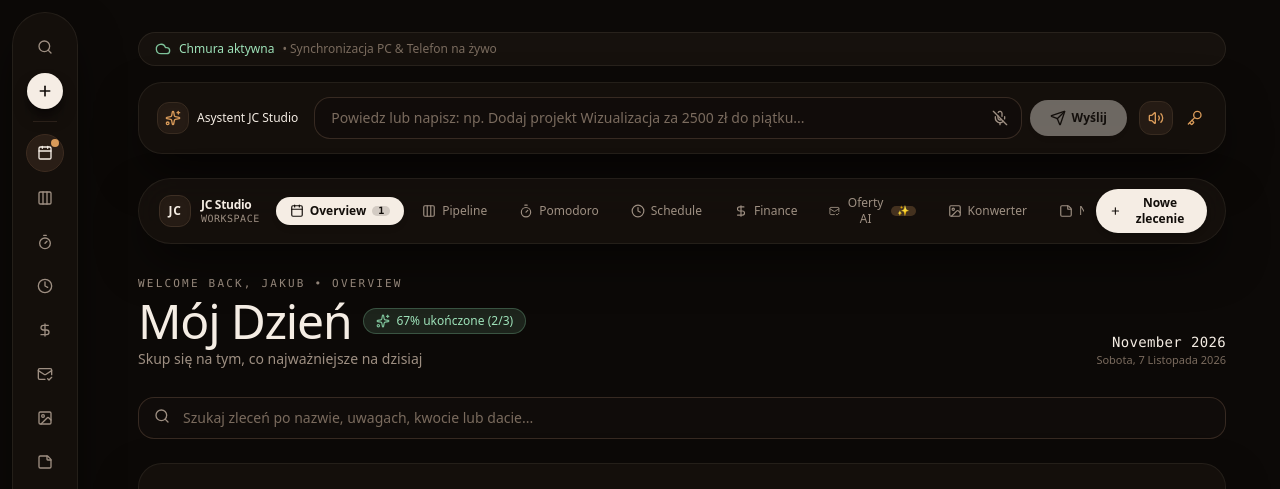
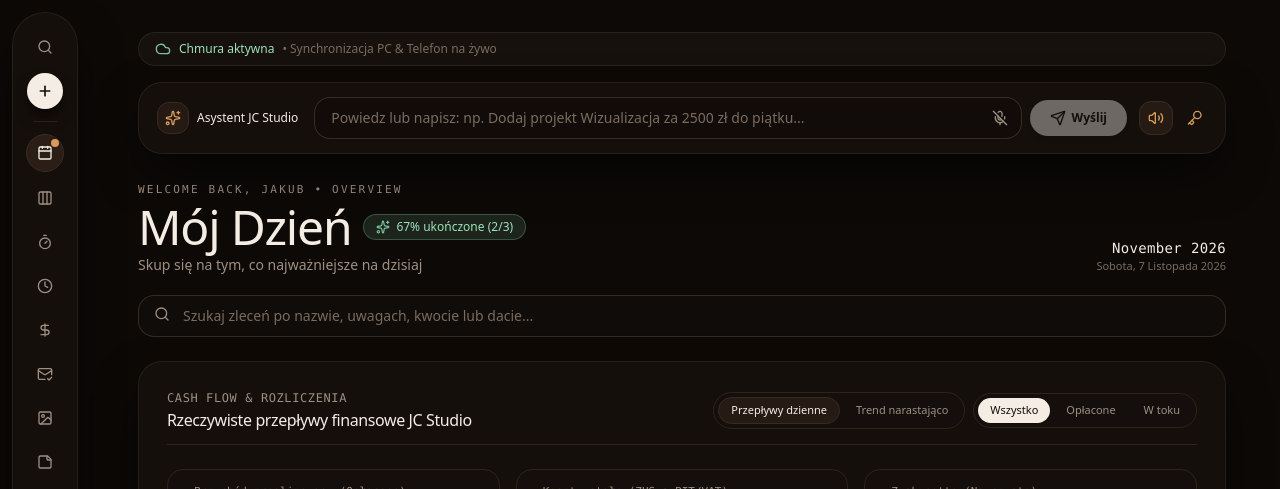
Before and after one commit to jakubcieslikbiz-stack/task-hub, a React (Vite) app: page / in a window 1280 px wide. Shown: the top 489 px of the page. Built offline with nearby package versions, Linux system fonts and the light colour scheme; no server answers; the database is empty.

Commit message:
refactor: Remove duplicate horizontal capsule nav bar from Header, keep clean sidebar dock navigation

```diff
--- a/src/components/Header.tsx
+++ b/src/components/Header.tsx
@@ -2,18 +2,8 @@ import React from 'react';
 import type { ViewMode } from '../types';
 import {
   Search,
-  Plus,
   Sparkles,
   X,
-  Calendar,
-  Columns3,
-  Timer,
-  Clock,
-  DollarSign,
-  MailCheck,
-  Image as ImageIcon,
-  StickyNote,
-  Globe,
 } from 'lucide-react';
 
 interface HeaderProps {
@@ -21,7 +11,7 @@ interface HeaderProps {
   onViewChange?: (view: ViewMode) => void;
   searchQuery: string;
   onSearchChange: (query: string) => void;
-  onOpenNewTaskModal: () => void;
+  onOpenNewTaskModal?: () => void;
   onOpenAiModal?: () => void;
   onOpenPhoneModal?: () => void;
   completedTodayCount: number;
@@ -46,15 +36,10 @@ const VIEW_TITLES: Record<ViewMode, { title: string; subtitle: string; short: st
 
 export const Header: React.FC<HeaderProps> = ({
   currentView,
-  onViewChange,
   searchQuery,
   onSearchChange,
-  onOpenNewTaskModal,
-  onOpenAiModal: _onOpenAiModal,
-  onOpenPhoneModal: _onOpenPhoneModal,
   completedTodayCount,
   totalTodayCount,
-  todayCount = 0,
 }) => {
   const { title, subtitle, short } = VIEW_TITLES[currentView];
   const percent = totalTodayCount > 0 ? Math.round((completedTodayCount / totalTodayCount) * 100) : 0;
@@ -71,87 +56,10 @@ export const Header: React.FC<HeaderProps> = ({
     year: 'numeric',
   });
 
-  const navItems: { id: ViewMode; label: string; icon: React.FC<{ className?: string }>; badge?: string | number }[] = [
-    { id: 'today', label: 'Overview', icon: Calendar, badge: todayCount > 0 ? todayCount : undefined },
-    { id: 'kanban', label: 'Pipeline', icon: Columns3 },
-    { id: 'pomodoro', label: 'Pomodoro', icon: Timer },
-    { id: 'timeline', label: 'Schedule', icon: Clock },
-    { id: 'finances', label: 'Finance', icon: DollarSign },
-    { id: 'offers', label: 'Oferty AI', icon: MailCheck, badge: '✨' },
-    { id: 'converter', label: 'Konwerter', icon: ImageIcon },
-    { id: 'notes', label: 'Notatki', icon: StickyNote },
-    { id: 'portfolio_manager', label: 'Portfolio', icon: Globe },
-  ];
-
   return (
-    <header className="space-y-6 mb-6">
-      {/* Floating Top Horizontal Capsule Header (Kindra style) */}
-      <div className="glass-panel rounded-full px-3.5 py-2 flex items-center justify-between gap-3 shadow-2xl">
-        {/* Left: Brand Monogram & Name */}
-        <div className="flex items-center gap-2.5 pl-1.5 flex-shrink-0">
-          <div className="w-8 h-8 rounded-xl bg-[#251b14] border border-[#3d2f24] flex items-center justify-center text-[#f5ede4] font-semibold text-xs tracking-wider shadow-inner">
-            JC
-          </div>
-          <div className="hidden lg:block leading-tight">
-            <span className="text-xs font-semibold text-[#f5ede4] tracking-tight block">
-              JC Studio
-            </span>
-            <span className="text-[10px] text-[#9e8f82] tracking-wider uppercase block font-mono">
-              Workspace
-            </span>
-          </div>
-        </div>
-
-        {/* Center: Capsule Navigation Pills */}
-        {onViewChange && (
-          <nav className="hidden xl:flex items-center gap-1 overflow-x-auto py-0.5 px-1">
-            {navItems.map((item) => {
-              const isActive = currentView === item.id;
-              const Icon = item.icon;
-              return (
-                <button
-                  key={item.id}
-                  onClick={() => onViewChange(item.id)}
-                  className={`flex items-center gap-1.5 px-3.5 py-1.5 rounded-full text-xs font-medium transition-all ${
-                    isActive
-                      ? 'bg-[#f5ede4] text-[#120e0a] shadow-md font-semibold'
-                      : 'text-[#9e8f82] hover:text-[#f5ede4] hover:bg-[#251b14]/70'
-                  }`}
-                >
-                  <Icon className={`w-3.5 h-3.5 ${isActive ? 'text-[#120e0a]' : 'text-[#9e8f82]'}`} />
-                  <span>{item.label}</span>
-                  {item.badge !== undefined && (
-                    <span
-                      className={`px-1.5 py-0.2 rounded-full text-[10px] font-mono leading-none ${
-                        isActive
-                          ? 'bg-[#120e0a]/15 text-[#120e0a]'
-                          : 'bg-[#d99b5a]/25 text-[#f1c38e]'
-                      }`}
-                    >
-                      {item.badge}
-                    </span>
-                  )}
-                </button>
-              );
-            })}
-          </nav>
-        )}
-
-        {/* Right: Quick actions & User Pill */}
-        <div className="flex items-center gap-2 pr-1">
-          {/* New Task button */}
-          <button
-            onClick={onOpenNewTaskModal}
-            className="flex items-center gap-1.5 px-3.5 py-1.5 rounded-full bg-[#f5ede4] hover:bg-white text-[#120e0a] text-xs font-semibold shadow-md active:scale-95 transition-all"
-          >
-            <Plus className="w-3.5 h-3.5 stroke-[2.5]" />
-            <span className="hidden sm:inline">Nowe zlecenie</span>
-          </button>
-        </div>
-      </div>
-
+    <header className="space-y-4 mb-6">
       {/* Main Title & Editorial Header Area */}
-      <div className="flex flex-col sm:flex-row sm:items-end justify-between gap-4 pt-2">
+      <div className="flex flex-col sm:flex-row sm:items-end justify-between gap-4 pt-1">
         <div>
           <span className="text-[11px] font-mono tracking-[0.2em] uppercase text-[#9e8f82] block mb-1">
             Welcome back, Jakub • {short}
@@ -172,7 +80,7 @@ export const Header: React.FC<HeaderProps> = ({
           </p>
         </div>
 
-        {/* Date / Month display (Right aligned like in screenshot) */}
+        {/* Date / Month display (Right aligned) */}
         <div className="text-left sm:text-right flex flex-col justify-end">
           <span className="text-xs sm:text-sm font-mono text-[#f5ede4] tracking-wide block">
             {monthYearFormatted}
```
